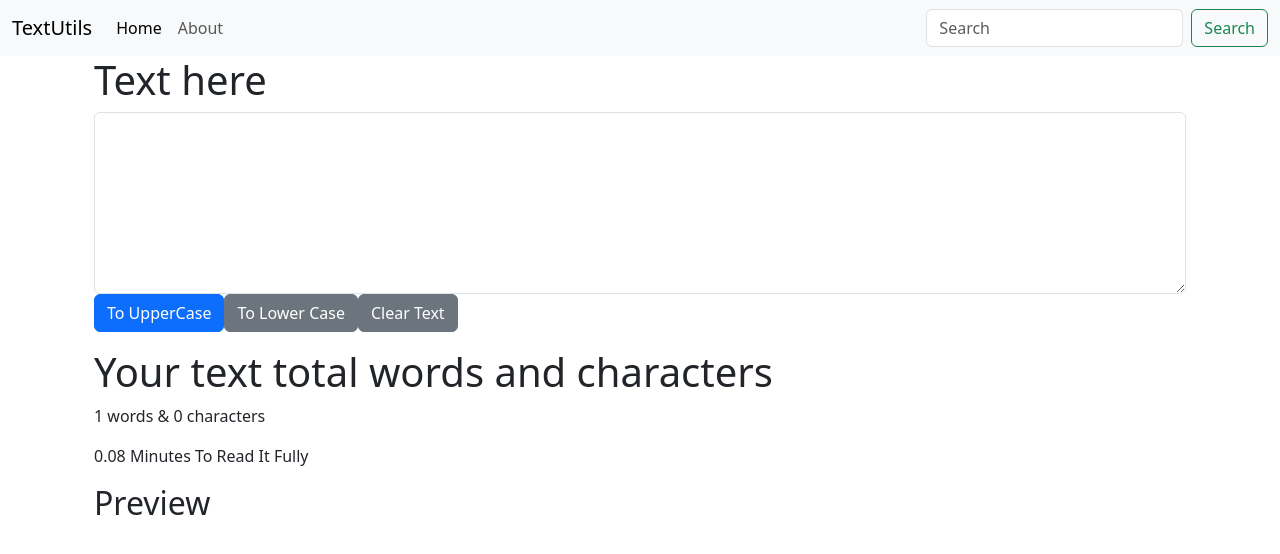
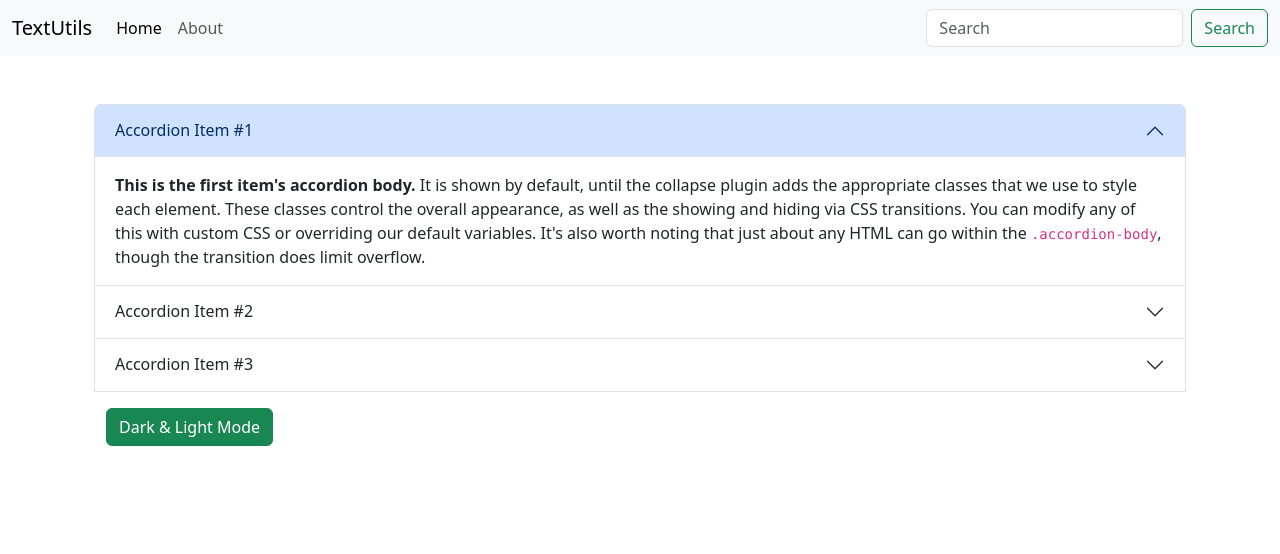
Before and after one commit to 5huv0/Text-converter, a React (Create React App) app: page / in a window 1280 px wide. Shown: the top 554 px of the page. Built offline with nearby package versions, Linux system fonts and the light colour scheme.

Commit message:
added about section

```diff
--- a/src/App.js
+++ b/src/App.js
@@ -2,13 +2,17 @@
 import './App.css';
 import Navbar from './components/Navbar';
 import TextForm from './components/TextForm';
+import About from './components/About';
 
 function App() {
   return (
     <>
       <Navbar title = "TextUtils" />
-      <div className = "container">
+      {/* <div className = "container">
         <TextForm heading = "Text here"/>
+      </div> */}
+      <div className="container">
+        <About/>
       </div>
     </>
   );
--- /dev/null
+++ b/src/components/About.js
@@ -0,0 +1,51 @@
+import React from 'react'
+
+export default function About() {
+  return (
+    <div>
+        <div className="container my-5">
+            <div class="accordion" id="accordionExample">
+                <div class="accordion-item">
+                    <h2 class="accordion-header">
+                    <button class="accordion-button" type="button" data-bs-toggle="collapse" data-bs-target="#collapseOne" aria-expanded="true" aria-controls="collapseOne">
+                        Accordion Item #1
+                    </button>
+                    </h2>
+                    <div id="collapseOne" class="accordion-collapse collapse show" data-bs-parent="#accordionExample">
+                    <div class="accordion-body">
+                        <strong>This is the first item's accordion body.</strong> It is shown by default, until the collapse plugin adds the appropriate classes that we use to style each element. These classes control the overall appearance, as well as the showing and hiding via CSS transitions. You can modify any of this with custom CSS or overriding our default variables. It's also worth noting that just about any HTML can go within the <code>.accordion-body</code>, though the transition does limit overflow.
+                    </div>
+                    </div>
+                </div>
+                <div class="accordion-item">
+                    <h2 class="accordion-header">
+                    <button class="accordion-button collapsed" type="button" data-bs-toggle="collapse" data-bs-target="#collapseTwo" aria-expanded="false" aria-controls="collapseTwo">
+                        Accordion Item #2
+                    </button>
+                    </h2>
+                    <div id="collapseTwo" class="accordion-collapse collapse" data-bs-parent="#accordionExample">
+                    <div class="accordion-body">
+                        <strong>This is the second item's accordion body.</strong> It is hidden by default, until the collapse plugin adds the appropriate classes that we use to style each element. These classes control the overall appearance, as well as the showing and hiding via CSS transitions. You can modify any of this with custom CSS or overriding our default variables. It's also worth noting that just about any HTML can go within the <code>.accordion-body</code>, though the transition does limit overflow.
+                    </div>
+                    </div>
+                </div>
+                <div class="accordion-item">
+                    <h2 class="accordion-header">
+                    <button class="accordion-button collapsed" type="button" data-bs-toggle="collapse" data-bs-target="#collapseThree" aria-expanded="false" aria-controls="collapseThree">
+                        Accordion Item #3
+                    </button>
+                    </h2>
+                    <div id="collapseThree" class="accordion-collapse collapse" data-bs-parent="#accordionExample">
+                    <div class="accordion-body">
+                        <strong>This is the third item's accordion body.</strong> It is hidden by default, until the collapse plugin adds the appropriate classes that we use to style each element. These classes control the overall appearance, as well as the showing and hiding via CSS transitions. You can modify any of this with custom CSS or overriding our default variables. It's also worth noting that just about any HTML can go within the <code>.accordion-body</code>, though the transition does limit overflow.
+                    </div>
+                    </div>
+                </div>
+                <div className="container my-3">
+                    <button type="button" class="btn btn-success" >Dark & Light Mode</button>
+                </div>
+            </div>
+        </div>
+    </div>
+  )
+}
```
